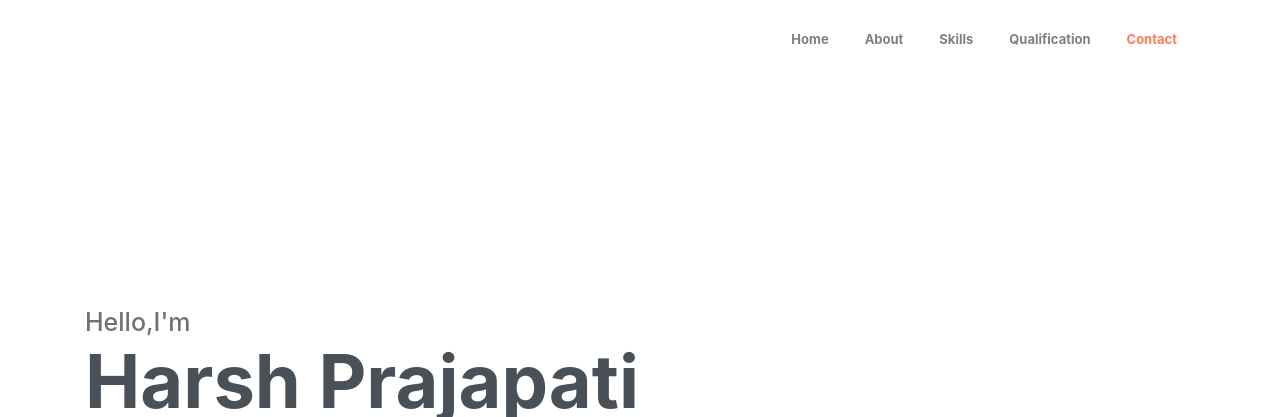
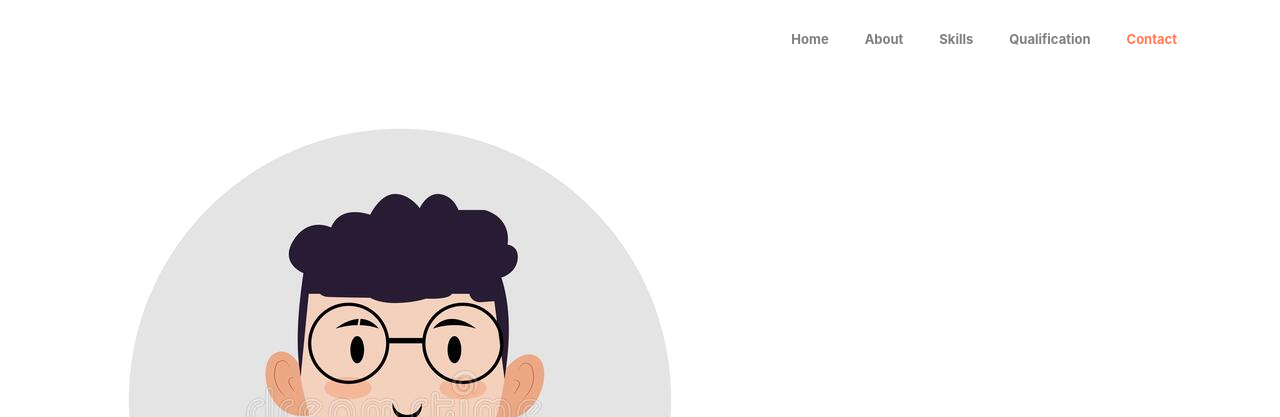
Before and after one commit to hp2604/hp2604.github.io, a website: page index.html in a window 1280 px wide. Shown: the top 417 px of the page. Drawn offline with Linux system fonts and the light colour scheme; files whose address does not match are found by name.

Commit message:
Update index.html

```diff
--- a/index.html
+++ b/index.html
@@ -50,7 +50,9 @@
     <!-- End of page navibation -->
 
     <!-- Page Header -->
+
     <header class="header" id="home">
+      <img src="asse/image/arsh.jpg" class="image" alt="Cinque Terre">
         <div class="container">
             <div class="infos">
                 <h6 class="subtitle">Hello,I'm</h6>
```
